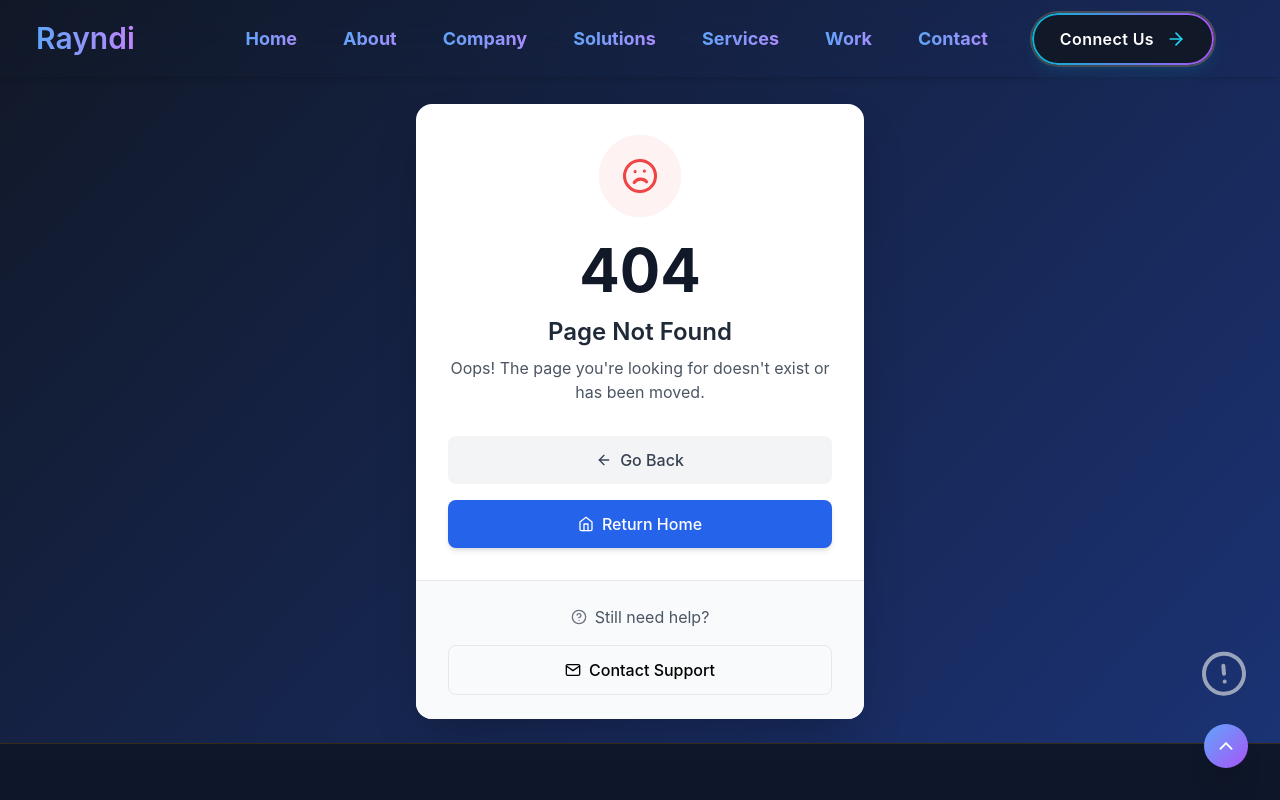
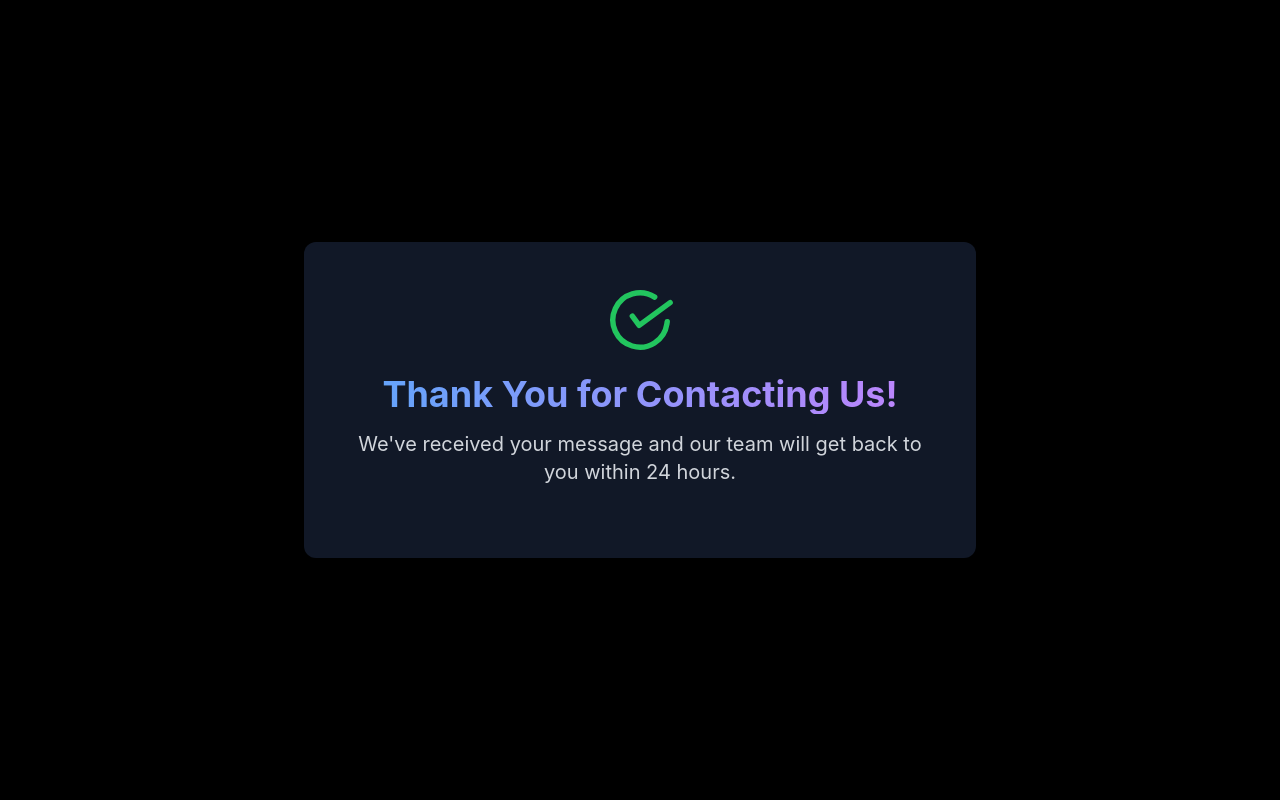
Before and after one commit to somu46/rayndi, a React (Create React App) app: page /thank-you in a window 1280 px wide. Shown: the top 800 px of the page. Built offline with nearby package versions, Linux system fonts and the light colour scheme.

Commit message:
thank you page created and routed

```diff
--- a/src/Pages/LandingPage/LandingPage.js
+++ b/src/Pages/LandingPage/LandingPage.js
@@ -1,4 +1,5 @@
-import React, { useState } from 'react';
+import { useState } from 'react';
+import { useNavigate } from 'react-router-dom';
 import { motion } from 'framer-motion';
 import { FiArrowRight, FiCheck} from 'react-icons/fi';
 import { FaRocket, FaLightbulb, FaChartLine, FaLaptopCode, FaMobileAlt, FaCloud } from 'react-icons/fa';
@@ -12,13 +13,38 @@ import Team from '../../Assets/Team1.jpg'
 import LogoCarousel from '../../Components/UIVerse/logoSlider';
 import { CgMenuRight } from 'react-icons/cg';
 import { RxCross2 } from 'react-icons/rx';
+import './ThankYou'
+
 
 const LandingPage = () => {
-  const [email, setEmail] = useState('');
   const [isOpen, setIsOpen] = useState(false);
+  const [formData, setFormData] = useState({
+    name: '',
+    email: '',
+    company: '',
+    message: ''
+  });
+  const navigate = useNavigate();
 
   const handleToggle = () => {
     setIsOpen(!isOpen);
+  };
+
+  const handleInputChange = (e) => {
+    const { id, value } = e.target;
+    setFormData(prev => ({
+      ...prev,
+      [id]: value
+    }));
+  };
+
+  const handleSubmit = (e) => {
+    e.preventDefault();
+    // Here you would typically send the form data to your backend
+    console.log('Form submitted:', formData);
+
+    // Redirect to thank you page with form data
+    navigate('/thank-you', { state: { formData } });
   };
   const features = [
     {
@@ -173,43 +199,51 @@ const LandingPage = () => {
           className="border-white p-8 rounded-xl shadow-xl"
         >
           <h3 className="text-2xl font-semibold text-center mb-6">Schedule a Free Consultation</h3>
-                <form className="space-y-4">
+          <form className="space-y-4" onSubmit={handleSubmit}>
             <div>
-                    <label htmlFor="name" className="block  mb-2">Full Name</label>
+              <label htmlFor="name" className="block mb-2">Full Name</label>
               <input
                 type="text"
                 id="name"
                 className="w-full px-4 py-2 bg-transparent border border-gray-300 rounded-lg focus:outline-none focus:ring-2 focus:ring-blue-500"
                 placeholder="John Doe"
+                value={formData.name}
+                onChange={handleInputChange}
+                required
               />
             </div>
             <div>
-                    <label htmlFor="email" className="block  mb-2">Email Address</label>
+              <label htmlFor="email" className="block mb-2">Email Address</label>
               <input
                 type="email"
                 id="email"
                 className="w-full px-4 py-2 bg-transparent border border-gray-300 rounded-lg focus:outline-none focus:ring-2 focus:ring-blue-500"
                 placeholder="you@example.com"
-                      value={email}
-                      onChange={(e) => setEmail(e.target.value)}
+                value={formData.email}
+                onChange={handleInputChange}
+                required
               />
             </div>
             <div>
-                    <label htmlFor="company" className="block  mb-2">Company</label>
+              <label htmlFor="company" className="block mb-2">Company</label>
               <input
                 type="text"
                 id="company"
                 className="w-full px-4 py-2 bg-transparent border border-gray-300 rounded-lg focus:outline-none focus:ring-2 focus:ring-blue-500"
                 placeholder="Your Company"
+                value={formData.company}
+                onChange={handleInputChange}
               />
             </div>
             <div>
-                    <label htmlFor="message" className="block  mb-2">How Can We Help?</label>
+              <label htmlFor="message" className="block mb-2">How Can We Help?</label>
               <textarea
                 id="message"
                 rows="3"
                 className="w-full px-4 py-2 bg-transparent border border-gray-300 rounded-lg focus:outline-none focus:ring-2 focus:ring-blue-500"
                 placeholder="Tell us about your project..."
+                value={formData.message}
+                onChange={handleInputChange}
               ></textarea>
             </div>
             <button
@@ -467,6 +501,11 @@ const LandingPage = () => {
         <IndustryStack/>
       </section>
 
+      {/* Projects Section */}
+      <section className="py-20 ">
+
+      </section>
+
       {/* Technology Stack */}
       <section className="py-20 ">
         <TechStack/>
--- /dev/null
+++ b/src/Pages/LandingPage/ThankYou.js
@@ -0,0 +1,76 @@
+import React from 'react';
+import { motion } from 'framer-motion';
+import { FiCheckCircle } from 'react-icons/fi';
+import { useLocation } from 'react-router-dom';
+
+const ThankYouPage = () => {
+  const location = useLocation();
+  const formData = location.state?.formData || {};
+
+  return (
+    <div className="min-h-screen bg-black text-white flex items-center justify-center p-4">
+      <motion.div
+        initial={{ opacity: 0, y: 20 }}
+        animate={{ opacity: 1, y: 0 }}
+        transition={{ duration: 0.5 }}
+        className="max-w-2xl w-full bg-gray-900 rounded-xl shadow-2xl overflow-hidden"
+      >
+        <div className="p-8 md:p-12 text-center">
+          <div className="flex justify-center mb-6">
+            <motion.div
+              animate={{
+                scale: [1, 1.1, 1],
+                rotate: [0, 10, -10, 0]
+              }}
+              transition={{
+                duration: 1.5,
+                repeat: Infinity,
+                repeatType: "reverse"
+              }}
+            >
+              <FiCheckCircle className="text-6xl text-green-500" />
+            </motion.div>
+          </div>
+
+          <h1 className="text-3xl md:text-4xl font-bold mb-4 bg-gradient-to-r from-blue-400 to-purple-400 bg-clip-text text-transparent">
+            Thank You for Contacting Us!
+          </h1>
+
+          <p className="text-xl mb-6 text-gray-300">
+            We've received your message and our team will get back to you within 24 hours.
+          </p>
+
+          {formData.name && (
+            <div className="mb-8 text-left bg-gray-800 p-6 rounded-lg">
+              <h3 className="text-lg font-semibold mb-4 text-blue-400">Your Submission Details:</h3>
+              <div className="space-y-2">
+                <p><span className="font-medium">Name:</span> {formData.name}</p>
+                <p><span className="font-medium">Email:</span> {formData.email}</p>
+                {formData.company && <p><span className="font-medium">Company:</span> {formData.company}</p>}
+                {formData.message && <p><span className="font-medium">Message:</span> {formData.message}</p>}
+              </div>
+            </div>
+          )}
+
+          {/* <div className="mt-8">
+            <motion.div
+              whileHover={{ scale: 1.05 }}
+              whileTap={{ scale: 0.95 }}
+              className="inline-block"
+            >
+              <a
+                href="/"
+                className="flex items-center justify-center gap-2 bg-gradient-to-r from-blue-600 to-purple-600 text-white px-8 py-3 rounded-full font-medium shadow-lg hover:shadow-xl transition-all"
+              >
+                <FaRocket className="text-lg" />
+                Back to Home
+              </a>
+            </motion.div>
+          </div> */}
+        </div>
+      </motion.div>
+    </div>
+  );
+};
+
+export default ThankYouPage;
--- a/src/index.js
+++ b/src/index.js
@@ -7,6 +7,7 @@ import Root from './Root/Root.jsx';
 import { About, Company, Contact, Services, Solutions, Work,LandingPage,IndustriesPage } from "./Pages/index.js";
 import ErrorPage from './Pages/Error/Error.js';
 import Layout from './Pages/Industry/Layout/Layout.js';
+import ThankYouPage from './Pages/LandingPage/ThankYou.js';
 
 
 const Routes= createBrowserRouter([
@@ -63,6 +64,10 @@ const Routes= createBrowserRouter([
   {
     path: '/lp',
     element: <LandingPage />,
+  },
+  {
+    path: '/thank-you',
+    element: <ThankYouPage />,
   }
 ]);
 
```
Lines whose indentation alone changed are shown as unchanged.
